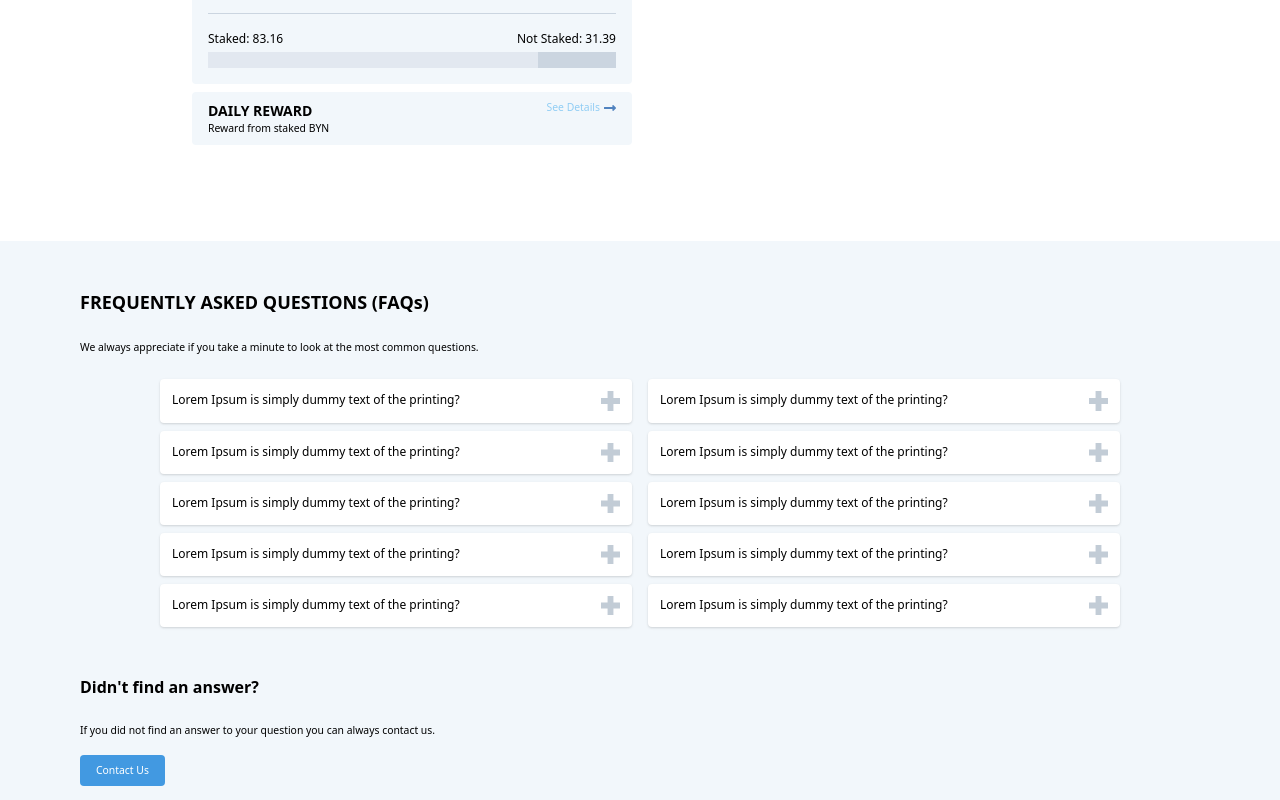
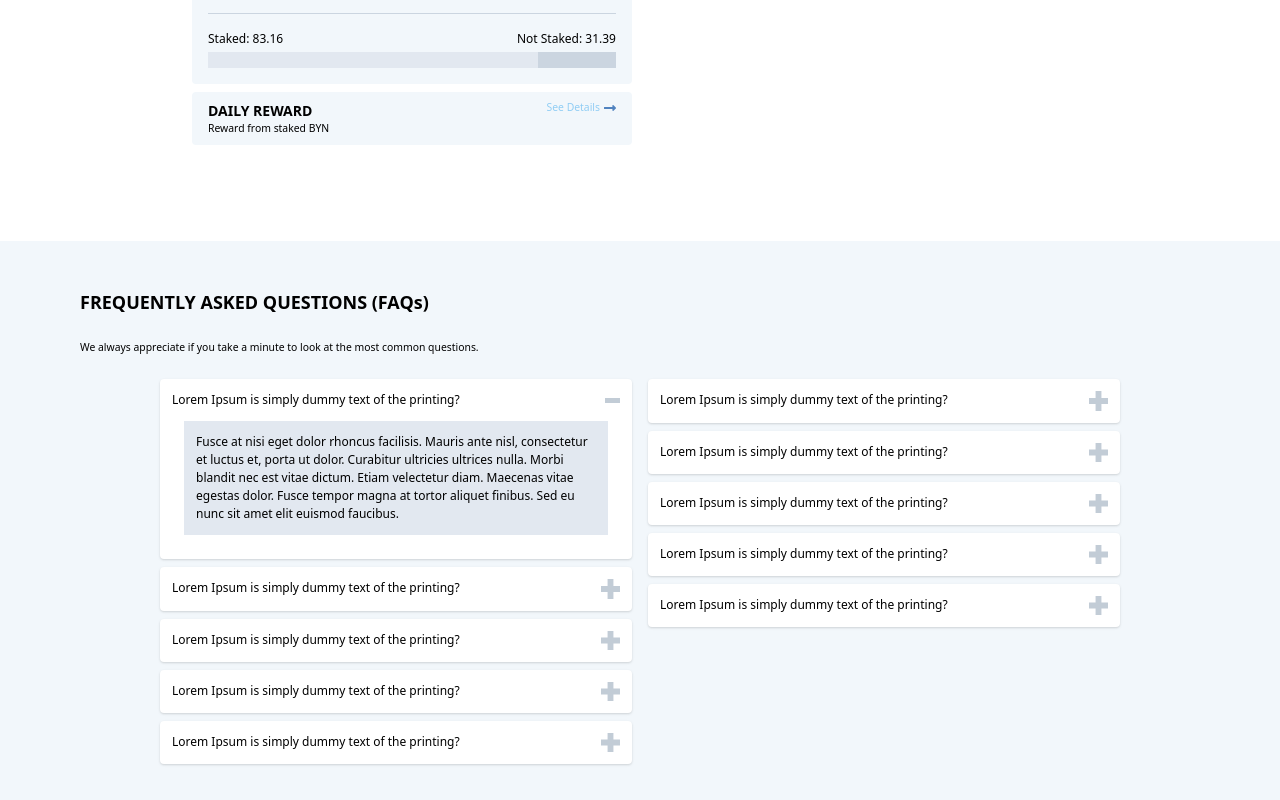
Before and after one commit to Beyond-Trade/Beyond_Alpha_Trade, a React (Create React App) app: page /stake in a window 1280 px wide. Both pictures are taken after a click on the button 610 px from the left and 1439 px from the top of the page. Shown: the part 1039-1839 px from the top of the page. Built offline with nearby package versions, Linux system fonts and the light colour scheme; what web3 would draw is missing.

Commit message:
FAQ toggle

```diff
--- a/src/components/atomic/stake/FAQChip.tsx
+++ b/src/components/atomic/stake/FAQChip.tsx
@@ -1,12 +1,33 @@
-import React from 'react';
+import React, { useState } from "react";
 
 function FAQChip() {
-    return (
-        <div className="rounded flex justify-between p-3 bg-white mt-2 shadow">
-            <h5 className="text-xs font-medium">Lorem Ipsum is simply dummy text of the printing?</h5>
-            <button className="focus:outline-none"><img src="assets/Icons/collapsible-plus.svg" /></button>
+  const [toggle, setToggle] = useState(false);
+  const handleToggle = () => setToggle((prev) => !prev);
+  return (
+    <div className="rounded p-3 bg-white mt-2 shadow">
+      <div className="flex justify-between">
+        <h5 className="text-xs font-medium">
+          Lorem Ipsum is simply dummy text of the printing?
+        </h5>
+        <button className="focus:outline-none" onClick={handleToggle}>
+          {toggle ? (
+            <img src="assets/Icons/collapsible-minus.svg" alt="img" />
+          ) : (
+            <img src="assets/Icons/collapsible-plus.svg" alt="img" />
+          )}
+        </button>
+      </div>
+      {toggle && (
+        <div className="flex bg-gray-300 p-3 m-3 text-xs justify-content">
+          Fusce at nisi eget dolor rhoncus facilisis. Mauris ante nisl,
+          consectetur et luctus et, porta ut dolor. Curabitur ultricies ultrices
+          nulla. Morbi blandit nec est vitae dictum. Etiam velectetur diam.
+          Maecenas vitae egestas dolor. Fusce tempor magna at tortor aliquet
+          finibus. Sed eu nunc sit amet elit euismod faucibus.
         </div>
-    )
+      )}
+    </div>
+  );
 }
 
-export default FAQChip
+export default FAQChip;
```
